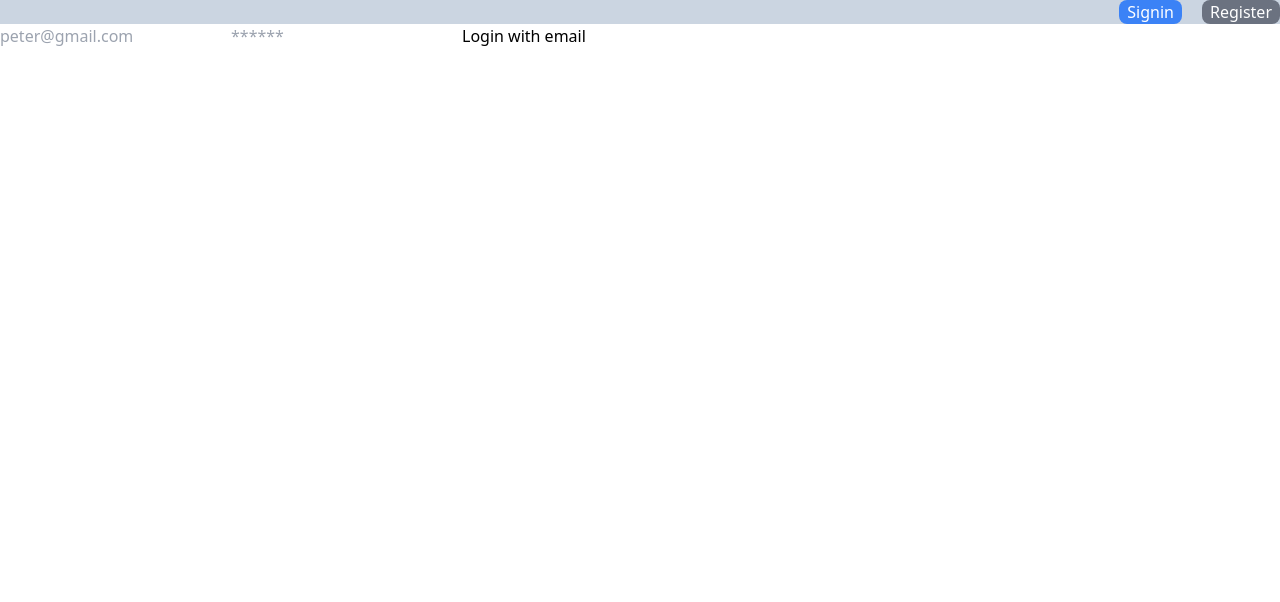
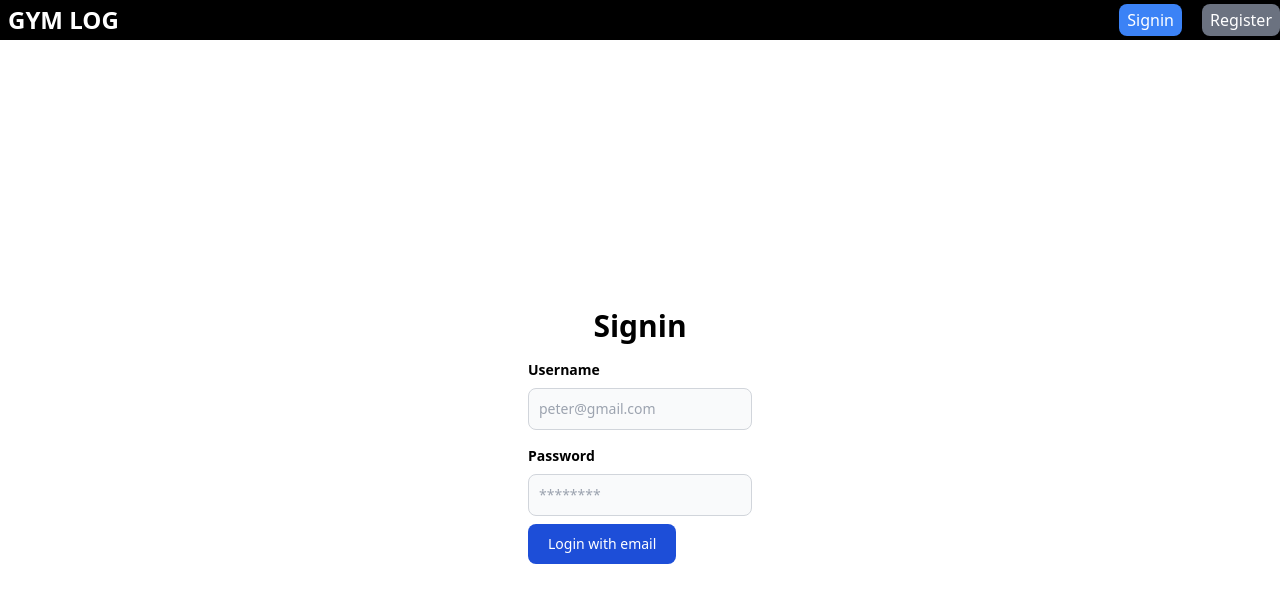
Before and after one commit to Yushank/gym-log, a Next.js app: page /signin in a window 1280 px wide. Shown: the top 602 px of the page. Built offline with nearby package versions, Linux system fonts and the light colour scheme; no server answers.

Commit message:
styled signin and appbar

```diff
--- a/app/components/Appbar.tsx
+++ b/app/components/Appbar.tsx
@@ -10,21 +10,29 @@ export const Appbar = () => {
     const { data: session } = useSession();
     const router = useRouter();
 
-    async function SignupNavigation(){
+    async function SignupNavigation() {
         router.push("/signup")
     }
 
 
-    return <div>
-        <div className="flex justify-end space-x-5 bg-slate-300">
-            {!session ? (
-                <>
-                    <Button onclick={()=> signIn()} label="Signin" color="blue" />
-                    <Button onclick={SignupNavigation} label="Register" color="gray"/>
-                </>
-            ) : (
-                <Button onclick={()=> signOut()} label="Signout" color="red" />
-            )}
+    return <div >
+        <div className="flex justify-between bg-black h-10 items-center">
+            <div>
+                <h1 className="text-2xl font-bold text-white ml-2">GYM LOG</h1>
+            </div>
+            <div className="flex space-x-5">
+                {!session ? (
+                    <>
+                        <Button onclick={() => signIn()} label="Signin" color="blue" />
+                        <Button onclick={SignupNavigation} label="Register" color="gray" />
+                    </>
+                ) : (
+                    <>
+                        <Button onclick={() => signOut()} label="Signout" color="red" />
+                        <Button onclick={() => router.push('/addLog')} label="Create Session" color="blue" />
+                    </>
+                )}
+            </div>
         </div>
     </div>
 }
@@ -37,7 +45,7 @@ interface ButtonProps {
 }
 
 function Button({ label, color, onclick }: ButtonProps) {
-    const baseClasses = "rounded-lg text-white px-2"
+    const baseClasses = "rounded-lg text-white px-2 h-8 w-35"
 
     const colorClasses = {
         blue: "bg-blue-500",
@@ -48,6 +56,6 @@ function Button({ label, color, onclick }: ButtonProps) {
     const colorClass = colorClasses[color] || "bg-gray-500"
 
     return <div>
-        <button onClick = {onclick} className={`${baseClasses} ${colorClass}`}>{label}</button>
+        <button onClick={onclick} className={`${baseClasses} ${colorClass}`}>{label}</button>
     </div>
 }
--- a/app/logs/page.tsx
+++ b/app/logs/page.tsx
@@ -20,10 +20,7 @@ export default function Logs() {
                     createdAt={new Date(session.createdAt).toLocaleDateString()}
                 ></LogsCard>)}
             </div>
-            <div>
-                <button className="absolute bottom-4 right-4 bg-blue-500 text-white px-4 py-2 rounded-md shadow-md"
-                    onClick={() => router.push('/addLog')}>Create Session</button>
-            </div>
+
         </div>
     )
 }
--- a/app/signin/page.tsx
+++ b/app/signin/page.tsx
@@ -2,7 +2,7 @@
 
 import { signIn } from "next-auth/react";
 import { useRouter } from "next/navigation";
-import { useState } from "react";
+import { ChangeEvent, useState } from "react";
 
 
 
@@ -12,15 +12,20 @@ export default function () {
     const [username, setUsername] = useState("");
     const [password, setPassword] = useState("");
 
-    return <div>
-        <input type="text" placeholder="peter@gmail.com"
+    return <div className="h-screen flex justify-center flex-col">
+        <div className="flex justify-center">
+            <div>
+                <div className="text-3xl font-extrabold text-center">Signin</div>
+                <div>
+                    <LabelledInput label="Username" type="text" placeholder="peter@gmail.com"
                         onChange={(e) => {
                             setUsername(e.target.value);
-            }}></input>
-        <input type="password" placeholder="******"
+                        }}></LabelledInput>
+                    <LabelledInput label="Password" type="password" placeholder="********"
                         onChange={(e) => {
-                setPassword(e.target.value)
-            }}></input>
+                            setPassword(e.target.value);
+                        }}></LabelledInput>
+
                     <button onClick={async () => {
                         const res = await signIn("credentials", {
                             username,
@@ -28,7 +33,27 @@ export default function () {
                             redirect: false
                         })
                         console.log(res);
-            router.push("/");
-        }}>Login with email</button>
+                        router.push("/logs");
+                    }}
+                        className="text-white bg-blue-700 hover:bg-blue-800 focus:ring-4 focus:ring-blue-300 font-medium rounded-lg text-sm px-5 py-2.5 me-2 mb-2 dark:bg-blue-600 dark:hover:bg-blue-700 focus:outline-none dark:focus:ring-blue-800 mt-2">Login with email</button>
+                </div>
+            </div>
+        </div>
     </div>
 }
+
+
+interface LabelledInput {
+    label: string,
+    placeholder: string,
+    type: string,
+    onChange: (e: ChangeEvent<HTMLInputElement>) => void
+}
+
+function LabelledInput({ label, placeholder, type, onChange }: LabelledInput) {
+    return <div>
+        <label className="block mb-2 text-sm font-semibold text-black pt-4">{label}</label>
+        <input placeholder={placeholder} type={type} onChange={onChange}
+            className="bg-gray-50 border border-gray-300 text-gray-900 text-sm rounded-lg focus:ring-blue-500 focus:border-blue-500 block w-full p-2.5"></input>
+    </div>
+}
```
Lines whose indentation alone changed are shown as unchanged.
